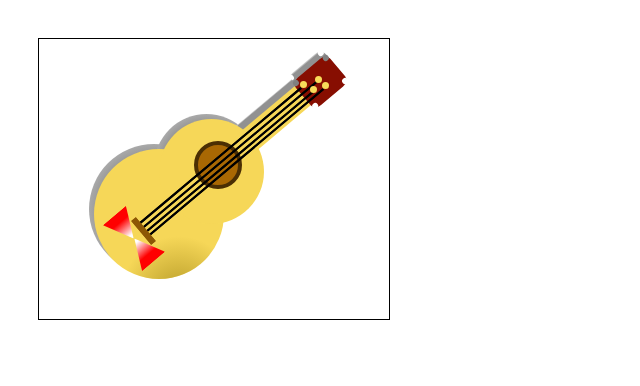
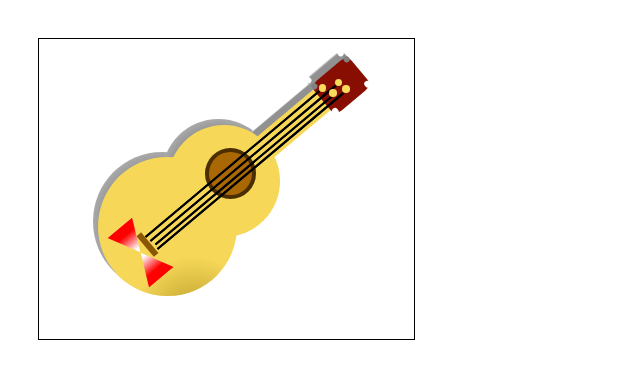
Before and after one commit to mefetran/mefetran.github.io, a plain HTML site: page labs/lab2/index.html in a window 1280 px wide. Shown: the whole page, without its empty margins (0-640 px from the left). Drawn offline with Linux system fonts and the light colour scheme.

Commit message:
added scaling to guitar

```diff
--- a/labs/lab2/guitar.css
+++ b/labs/lab2/guitar.css
@@ -3,8 +3,8 @@ body {
 }
 
 #content {
-    width: 350px;
-    height: 280px;
+    width: 375px;
+    height: 300px;
     display: block;
     overflow: auto;
     position: relative;
@@ -14,12 +14,12 @@ body {
 
 #big-circle {
     position: absolute;
-    width: 130px;
-    height: 130px;
+    width: 37%;
+    height: 46.5%;
     border-radius: 50%;
     background-color: #f6d758;
-    top: 110px;
-    left: 55px;
+    top: 39.3%;
+    left: 15.7%;
     overflow: hidden;
     z-index: 0;
 }
@@ -31,65 +31,65 @@ body {
 
 #big-circle-shadow {
     position: absolute;
-    width: 130px;
-    height: 130px;
+    width: 37%;
+    height: 46.5%;
     border-radius: 50%;
-    top: 105px;
-    left: 50px;
+    top: 37.5%;
+    left: 14.3%;
     z-index: -5;
 }
 
 #small-circle {
     position: absolute;
-    width: 105px;
-    height: 105px;
+    width: 30%;
+    height: 37.5%;
     border-radius: 50%;
     background-color: #f6d758;
-    top: 80px;
-    left: 120px;
+    top: 28.57%;
+    left: 34.3%;
     z-index: 0;
 }
 
 #small-circle-shadow {
     position: absolute;
-    width: 105px;
-    height: 105px;
+    width: 30%;
+    height: 37.5%;
     border-radius: 50%;
-    top: 75px;
-    left: 115px;
+    top: 26.8%;
+    left: 32.85%;
     z-index: -5;
 }
 
 #smallest-circle {
     position: absolute;
-    width: 40px;
-    height: 40px;
+    width: 11.43%;
+    height: 14.23%;
     border-radius: 50%;
     border: 4px solid #4b2f03;
     background-color: #a96803;
-    top: 102px;
-    left: 155px;
+    top: 36.43%;
+    left: 44.3%;
     z-index: 1;
 }
 
 #bridge {
     position: absolute;
-    width: 25px;
-    top: 189px;
-    left: 89px;
+    width: 7.14%;
+    top: 67.5%;
+    left: 25.43%;
+    height: 1.86%;
     background-color: #8c5705;
-    border: 3px solid #8c5705;
     rotate: -130deg;
     z-index: 3;
 }
 
 #finger {
     background: #870e01;
-    width: 45px;
-    height: 36px;
+    width: 12.86%;
+    height: 12.86%;
     position: absolute;
-    top: 25px;
-    left: 259px;
+    top: 8.93%;
+    left: 74%;
     rotate: -40deg;
     border-radius: 18%;
     z-index: 1;
@@ -98,11 +98,11 @@ body {
 #finger-shadow {
     background: rgb(145,145,145);
     background: linear-gradient(0deg, rgba(145,145,145,1) 95%, rgba(221,221,221,1) 100%);
-    width: 45px;
-    height: 36px;
+    width: 12.86%;
+    height: 12.86%;
     position: absolute;
-    top: 20px;
-    left: 254px;
+    top: 7.14%;
+    left: 72.6%;
     rotate: -40deg;
     border-radius: 18%;
     z-index: -5;
@@ -114,8 +114,8 @@ body {
 .botrightconcave {
     position: absolute;
     background: white;
-    width: 6px;
-    height: 6px;
+    width: 13.3%;
+    height: 16.6%;
     border-radius: 50%;
 }
 
@@ -142,8 +142,8 @@ body {
 .topleftconcave-shadow, .toprightconcave-shadow {
     position: absolute;
     background: white;
-    width: 6px;
-    height: 6px;
+    width: 13.3%;
+    height: 16.6%;
     border-radius: 50%;
 }
 
@@ -154,21 +154,21 @@ body {
 
 #rectangle {
     position: absolute;
-    width: 80px;
-    height: 25px;
+    width: 22.86%;
+    height: 8.93%;
     background-color: #f6d758;
-    top: 70px;
-    left: 193px;
+    top: 25%;
+    left: 55.14%;
     rotate: -40deg;
     z-index: 0;
 }
 
 #rectangle-shadow {
     position: absolute;
-    width: 80px;
-    height: 25px;
-    top: 63px;
-    left: 190px;
+    width: 22.86%;
+    height: 8.93%;
+    top: 22.5%;
+    left: 54.3%;
     rotate: -40deg;
     background: rgb(145,145,145);
     background: linear-gradient(0deg, rgba(145,145,145,1) 95%, rgba(221,221,221,1) 100%);
@@ -178,30 +178,30 @@ body {
 .yellow-circle {
     position: absolute;
     background-color: #f8db5a;
-    width: 7px;
-    height: 7px;
+    width: 2%;
+    height: 2.5%;
     border-radius: 50%;
     z-index: 3;
 }
 
 #yellow-circle1 {
-    top: 42px;
-    left: 261px;
+    top: 15%;
+    left: 74.56%;
 }
 
 #yellow-circle2 {
-    top: 43px;
-    left: 283px;
+    top: 15.36%;
+    left: 80.86%;
 }
 
 #yellow-circle3 {
-    top: 37px;
-    left: 276px;
+    top: 13.21%;
+    left: 78.86%;
 }
 
 #yellow-circle4 {
-    top: 47px;
-    left: 271px;
+    top: 16.78%;
+    left: 77.43%;
 }
 
 .string {
@@ -213,33 +213,33 @@ body {
 }
 
 #string1 {
-    width: 210px;
-    top: 116px;
-    left: 75px;
+    width: 60%;
+    top: 41.43%;
+    left: 21.43%;
 }
 
 #string2 {
-    width: 225px;
-    top: 115px;
-    left: 77px;
+    width: 64.28%;
+    top: 41.07%;
+    left: 22%;
 }
 
 #string3 {
-    width: 215px;
-    top: 121px;
-    left: 83px;
+    width: 61.43%;
+    top: 43.21%;
+    left: 23.71%;
 }
 
 #string4 {
-    width: 225px;
-    top: 122px;
-    left: 84px;
+    width: 64.28%;
+    top: 43.57%;
+    left: 24%;
 }
 
 .triangle {
     position: absolute;
-    width: 30px;
-    height: 30px;
+    width: 8.57%;
+    height: 10.71%;
     background: rgb(255,0,0);
     background: linear-gradient(0deg, rgba(255,0,0,1) 30%, rgba(255,86,86,1) 49%, rgba(255,255,255,1) 86%);
     clip-path: polygon(0% 100%, 50% 0%, 100% 100%);
@@ -247,23 +247,23 @@ body {
 }
 
 #triangle1 {
-    top: 173px;
-    left: 70px;
+    top: 61.78%;
+    left: 20%;
     rotate: 140deg;
 }
 
 #triangle2 {
-    top: 196px;
-    left: 90px;
+    top: 70%;
+    left: 25.71%;
     rotate: -40deg;
 }
 
 #gradient {
     position: absolute;
-    width: 120px;
-    height: 120px;
-    top: 85px;
-    left: 25px;
+    width: 92.3%;
+    height: 92.3%;
+    top: 69.64%;
+    left: 22.86%;
     z-index: 6;
     border-radius: 50%;
 
```
